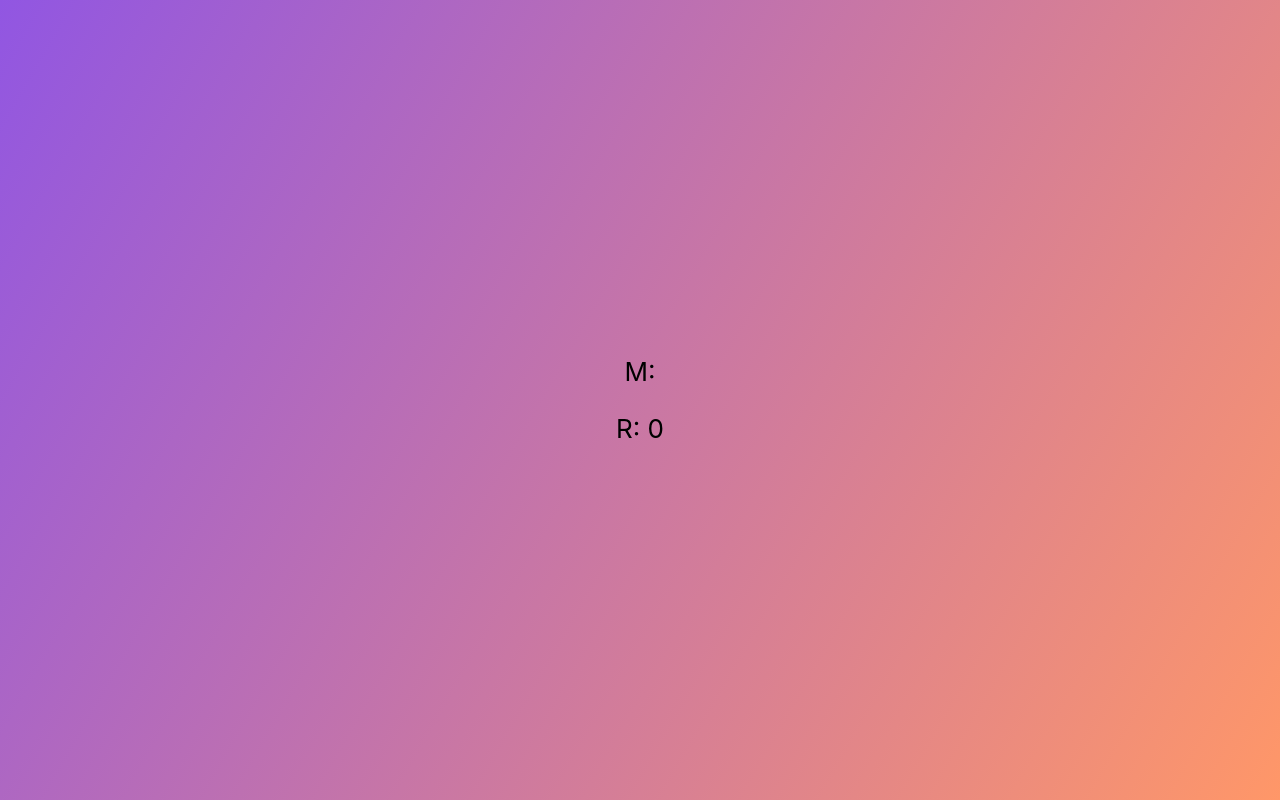
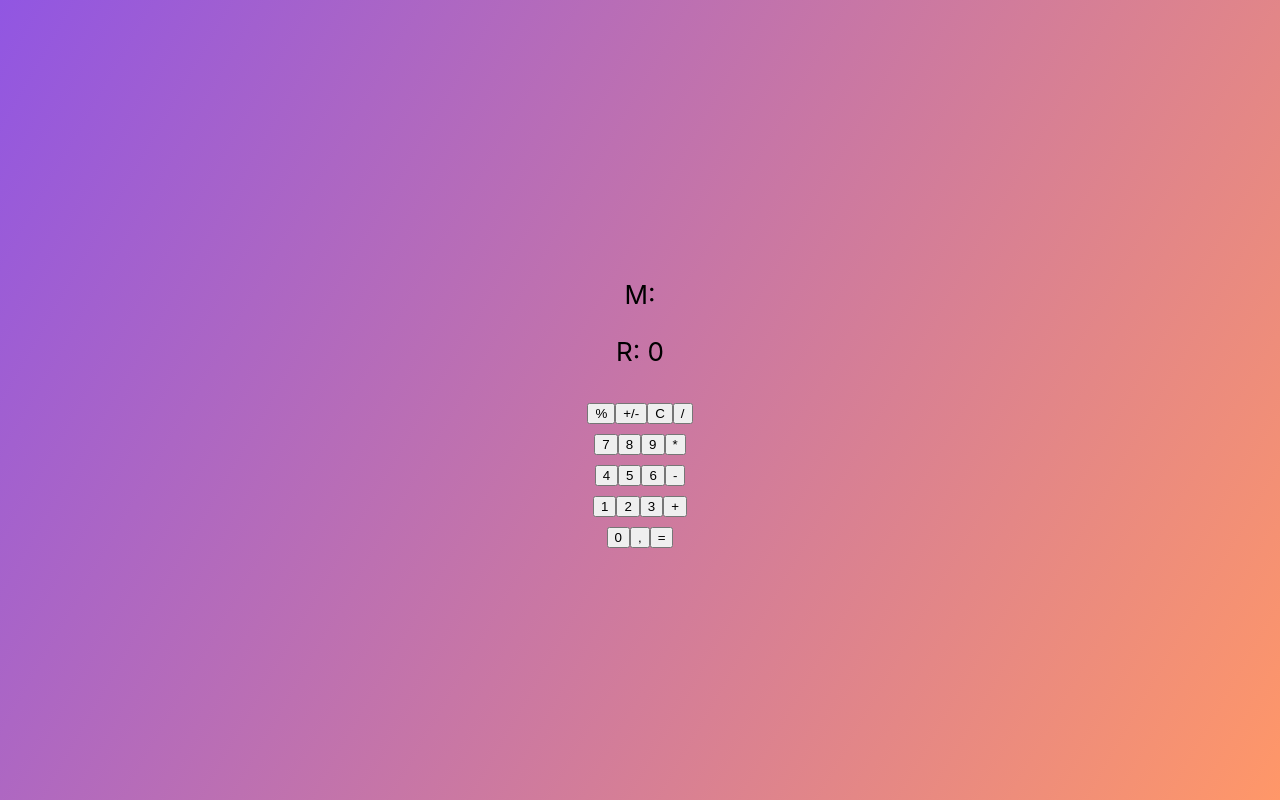
Before and after one commit to barteklecki/polly-calc, a React (Create React App) app: page / in a window 1280 px wide. Built offline with nearby package versions, Linux system fonts and the light colour scheme.

Commit message:
feat(Keyboard): add component UI

```diff
--- a/src/App.js
+++ b/src/App.js
@@ -1,12 +1,15 @@
 import React from 'react';
+import './App.css';
+
 import Display from './features/display/Display';
-import './App.css';
+import Keyboard from './Components/Keyboard/Keyboard';
 
 function App() {
   return (
     <div className="App">
       <header className="App-header">
         <Display />
+        <Keyboard />
       </header>
     </div>
   );
--- /dev/null
+++ b/src/Components/Keyboard/Keyboard.js
@@ -0,0 +1,33 @@
+import React from 'react';
+
+const Keyboard = () => {
+    return (
+        <div>
+            <button> % </button>
+            <button>+/-</button>
+            <button> C </button>
+            <button> / </button>
+            <br/>
+            <button> 7 </button>
+            <button> 8 </button>
+            <button> 9 </button>
+            <button> * </button>
+            <br/>
+            <button> 4 </button>
+            <button> 5 </button>
+            <button> 6 </button>
+            <button> - </button>
+            <br/>
+            <button> 1 </button>
+            <button> 2 </button>
+            <button> 3 </button>
+            <button> + </button>
+            <br/>
+            <button> 0 </button>
+            <button> , </button>
+            <button>     =     </button>
+        </div>
+    );
+}
+
+export default Keyboard;
```
